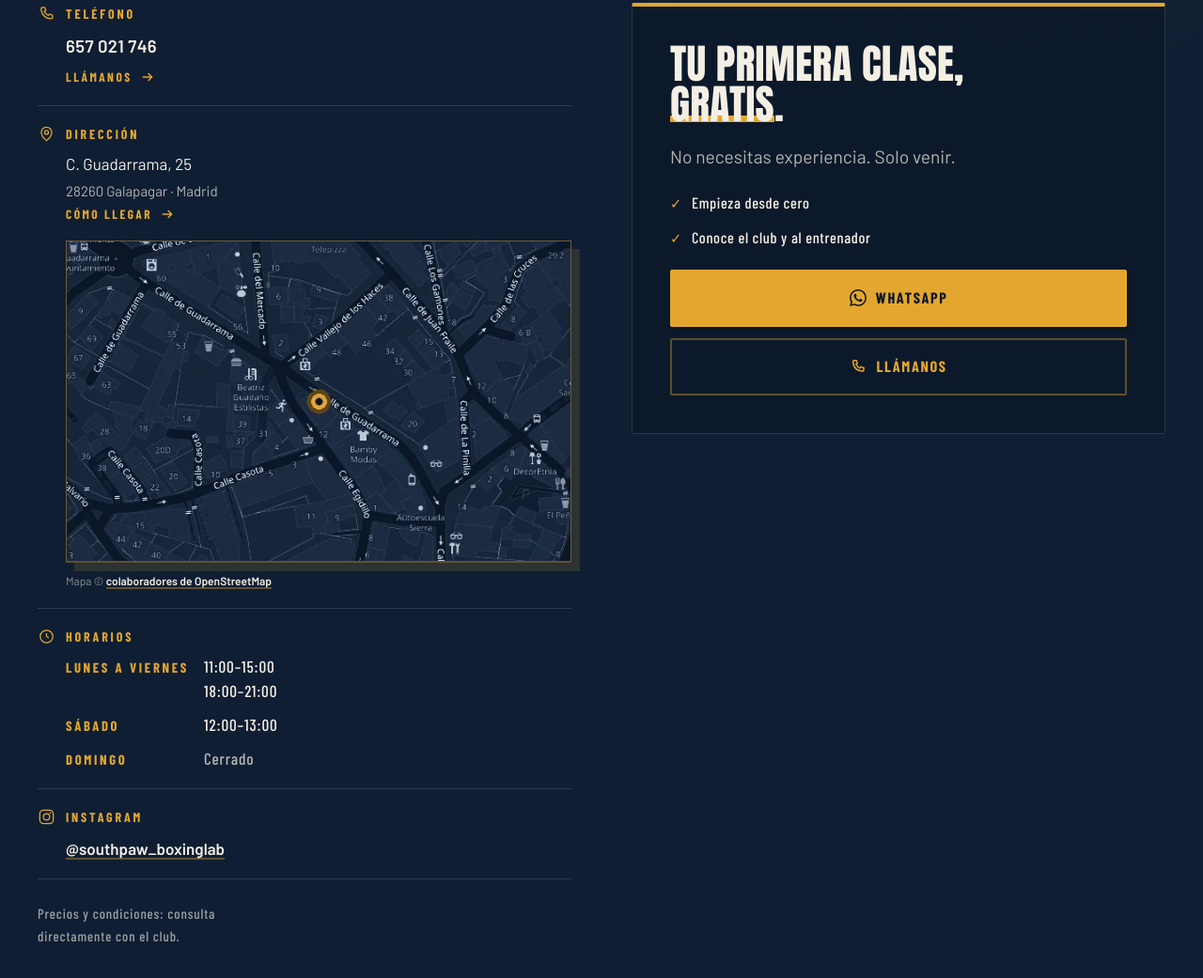
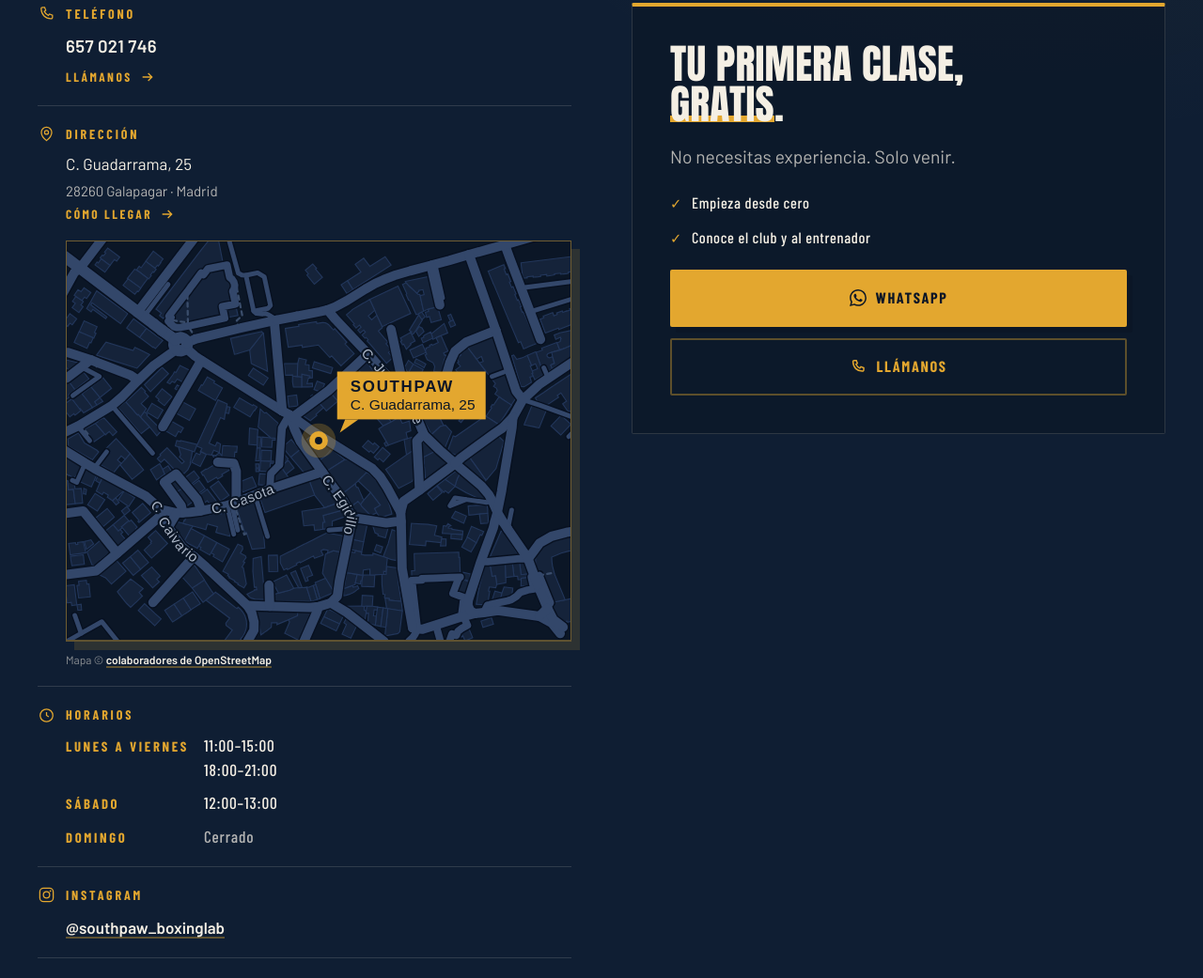
Before and after one commit to cumero/southpaw-boxing-club, a plain HTML site: page index.html in a window 1280 px wide. Shown: the part 6604-7645 px from the top of the page at 94% size. Drawn offline with Linux system fonts and the light colour scheme.

Commit message:
demo: mapa vectorial (SVG) nítido en cualquier pantalla, con etiqueta del club
Co-Authored-By: Claude Opus 5.5 <noreply@anthropic.com>

```diff
--- a/index.html
+++ b/index.html
@@ -506,10 +506,7 @@
                   </a>
                   <!-- DEMO · mapa estático (OpenStreetMap, ODbL) con la estética del club -->
                   <a class="map-static" href="https://www.google.com/maps/dir/?api=1&amp;destination=C.%20Guadarrama%2C%2025%2C%2028260%20Galapagar%2C%20Madrid" target="_blank" rel="noopener" aria-label="Ver C. Guadarrama, 25 en el mapa">
-                    <picture>
-                      <source media="(max-width: 640px)" srcset="assets/mapa-movil.webp" width="380" height="300">
-                      <img src="assets/mapa.webp" width="600" height="380" alt="Mapa de la zona con la ubicación del club en C. Guadarrama, 25" loading="lazy" decoding="async">
-                    </picture>
+                    <img src="assets/mapa.svg" width="380" height="300" alt="Mapa de la zona con la ubicación del club en C. Guadarrama, 25" loading="lazy" decoding="async">
                   </a>
                   <p class="map-static__credit">Mapa © <a href="https://www.openstreetmap.org/copyright" target="_blank" rel="noopener">colaboradores de OpenStreetMap</a></p>
                 </dd>
```
Also changed, not shown: assets/mapa-movil.webp (deleted), assets/mapa.svg (added), assets/mapa.webp (deleted).
